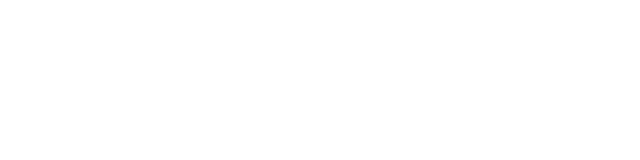
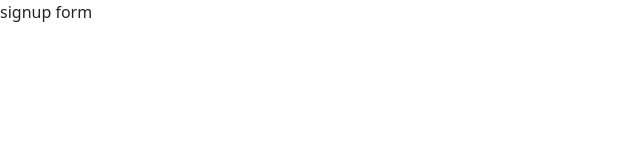
Before and after one commit to kothapallypavan/vsap-frontend, a React (Create React App) app in the folder frontendapp/: page /signup in a window 1280 px wide. Before the commit this address had no page. Shown: the top 160 px of the page, without its empty margins (0-640 px from the left). Built offline with nearby package versions, Linux system fonts and the light colour scheme.

Commit message:
signup setup

```diff
--- a/frontendapp/src/App.js
+++ b/frontendapp/src/App.js
@@ -2,12 +2,15 @@ import './App.css';
 import Home from './components/home';
 import {BrowserRouter as Router,Route,Routes} from "react-router-dom";
 import Loanform from './components/loanform';
+import Signup from './components/signup';
+
 function App() {
   return (
     <Router>
       <Routes>
         <Route exact path="/" element={<Home/>}></Route>
         <Route exact path="/loanform" element={<Loanform/>}></Route>
+        <Route exact path="/signup" element={<Signup/>}></Route>
       </Routes>
     </Router>
   );
--- /dev/null
+++ b/frontendapp/src/components/signup.js
@@ -0,0 +1,7 @@
+function Signup() {
+  return (
+    <div>signup form</div>
+  );
+}
+
+export default Signup;
```
